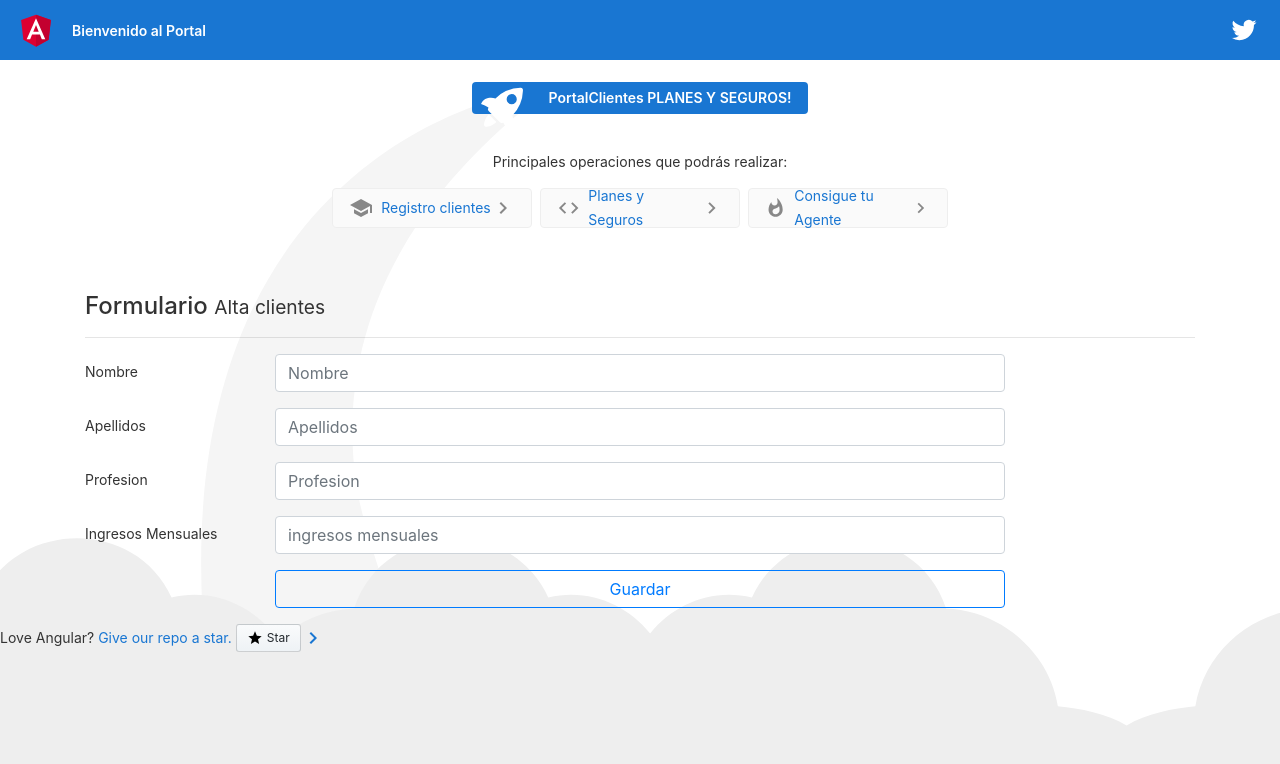
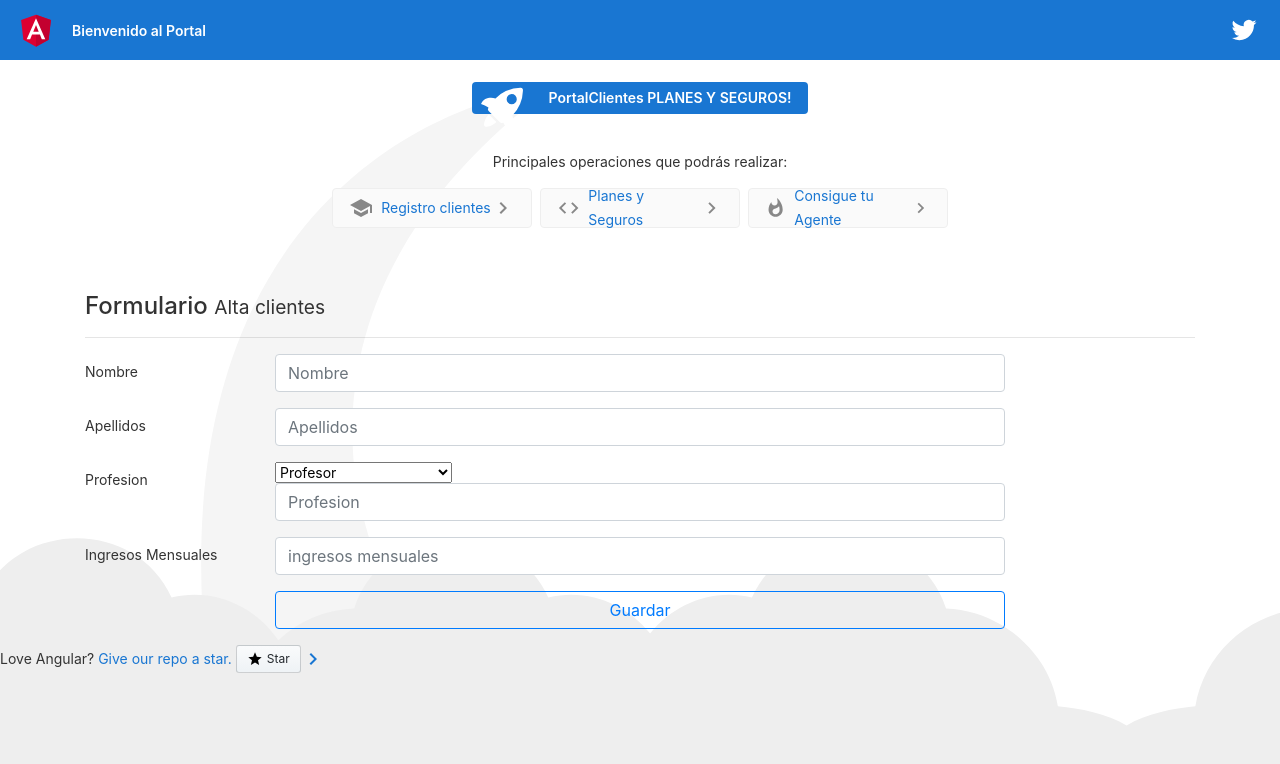
Before and after one commit to tecnicopa87/Angular-PlanSeguros, an Angular app: page /clientes in a window 1280 px wide. Shown: the top 764 px of the page. Built offline with nearby package versions, Linux system fonts and the light colour scheme.

Commit message:
cambios en Window8
reconfiguracion de descarga, remote en VSCode

```diff
--- a/angular.json
+++ b/angular.json
@@ -122,5 +122,8 @@
       }
     }
   },
-  "defaultProject": "PortalClientes"
+  "defaultProject": "PortalClientes",
+  "cli": {
+    "analytics": false
+  }
 }
--- a/src/app/altaclientes/altaclientes.component.html
+++ b/src/app/altaclientes/altaclientes.component.html
@@ -40,6 +40,17 @@
         <label class="col-2 col-form-label"> Profesion</label>
         <div class="col-8">
   <!-- name="unAtributoNombre"  <-- éste unicamente lo pide el navegador [ngModel]-->
+  <select option>
+    <option>Profesor</option>
+    <option>Puesto de Oficina</option>
+    <option>Servidor Público</option>
+    <option>Ama de casa</option>
+    <option>Actividad al aire libre</option>
+    <option>Deportista</option>
+    <option>Deporte extremo</option>
+    <option>Bombero o Paramédico</option>
+    <option>Comerciante</option>
+  </select>
           <input class="form-control"
                  type="text"
                  name="riesgoProfesion"
```
Also changed, not shown: 1 other file (tests, documents, lock files or other folders).
